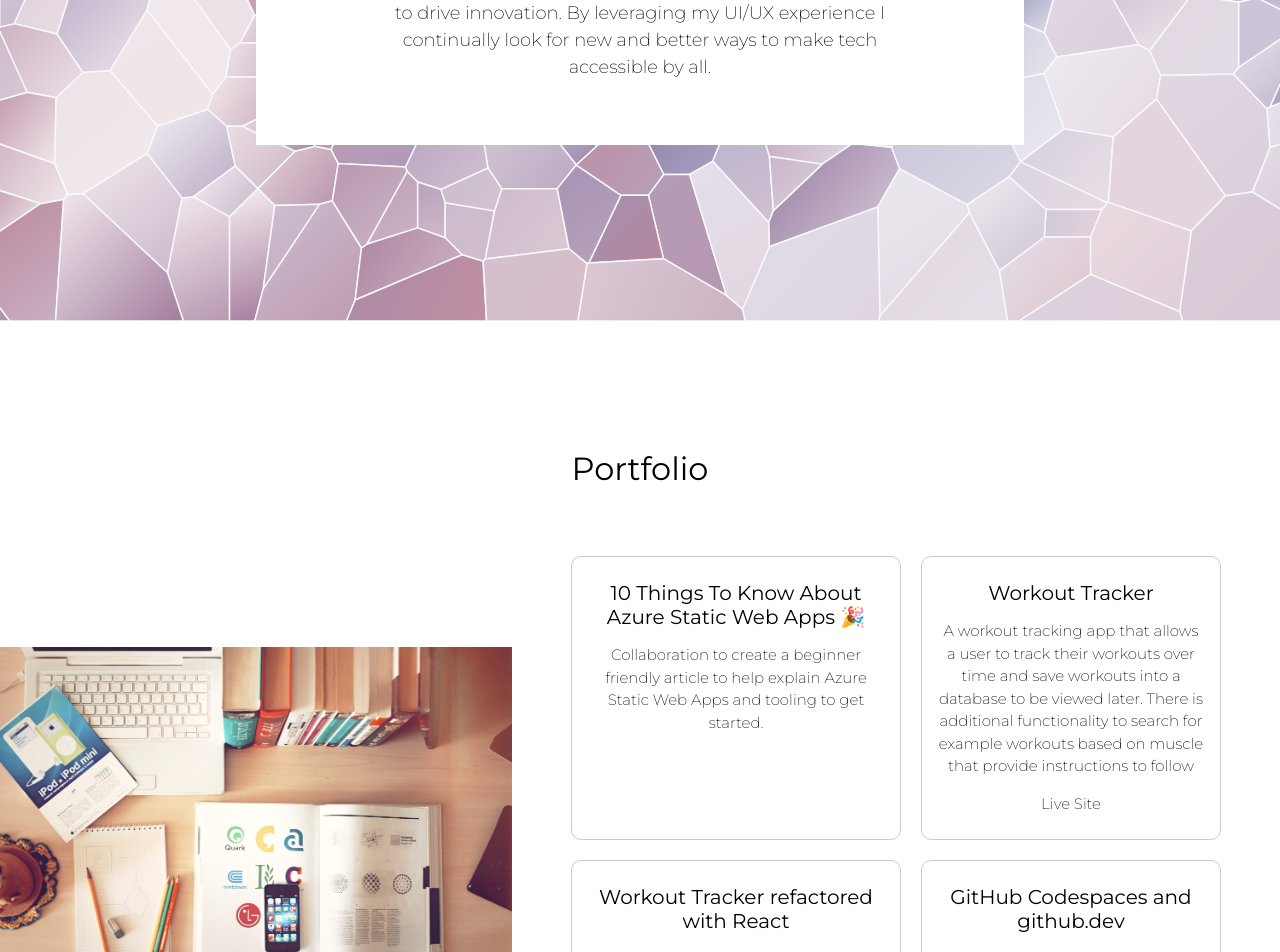
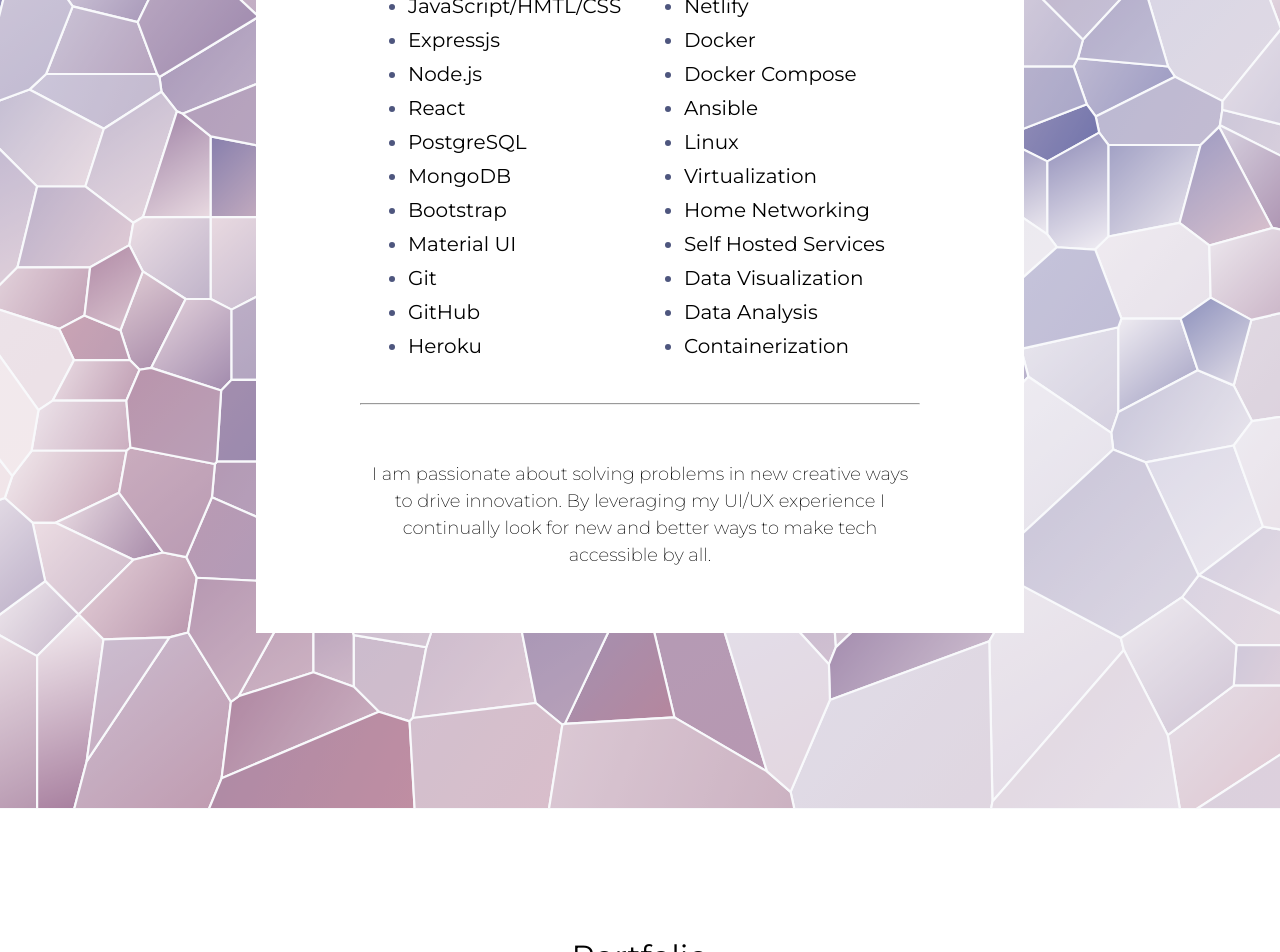
Before and after one commit to tylersb/react-portfolio, a React (Vite) app: page / in a window 1280 px wide. Shown: the part 1520-2472 px from the top of the page. Built offline with nearby package versions, Linux system fonts and the light colour scheme.

Commit message:
updates skills section and personal brand statement

```diff
--- a/src/Components/About.jsx
+++ b/src/Components/About.jsx
@@ -1,10 +1,4 @@
-/**
- * About component
- *
- * Space for you to describe more about yourself.
- */
-
-import React from "react";
+import React from 'react';
 
 /**
  * About background image
@@ -16,27 +10,41 @@
  * Need an image? Check out https://unsplash.com to download a image you
  * freely use on your site.
  */
-import image from "../images/mosaic.svg";
+import image from '../images/mosaic.svg';
 
-const imageAltText = "purple and blue abstract background";
+const imageAltText = 'purple and blue abstract background';
 
-/**
- * Sort description that expands on your title on the Home component.
- */
 const description =
-  "I'm a UI/UX student studying at Barnett Technical University. I enjoy creating unique and simplistic user interfaces in creative ways.";
+  'I am a highly driven Full-Stack Software Engineer with a passion for learning and solving complex problems. My expertise in debugging, attention to detail, and flexible thought process allows me to swiftly ramp up on new technologies and find creative solutions to meet project goals. My background in psychology and experience in recruiting has honed my interpersonal skills, allowing me to effectively collaborate with teams and stakeholders at all levels.';
 
 /**
  * List of some of skills or technologies you work on, are learning,
  * passionate about, or enjoy,
- */
+//  */
+
 const skillsList = [
-  "Web design",
-  "User experience",
-  "Inclusive design",
-  "Focus group testing",
-  "Mobile user interfaces",
-  "Graphic design",
+  'JavaScript/HMTL/CSS',
+  'Expressjs',
+  'Node.js',
+  'React',
+  'PostgreSQL',
+  'MongoDB',
+  'Bootstrap',
+  'Material UI',
+  'Git',
+  'GitHub',
+  'Heroku',
+  'Netlify',
+  'Docker',
+  'Docker Compose',
+  'Ansible',
+  'Linux',
+  'Virtualization',
+  'Home Networking',
+  'Self Hosted Services',
+  'Data Visualization',
+  'Data Analysis',
+  'Containerization',
 ];
 
 /**
@@ -45,7 +53,7 @@
  * about you on a professional level.
  */
 const detailOrQuote =
-  "I am passionate about solving problems in new creative ways to drive innovation. By leveraging my UI/UX experience I continually look for new and better ways to make tech accessible by all.";
+  'I am passionate about solving problems in new creative ways to drive innovation. By leveraging my UI/UX experience I continually look for new and better ways to make tech accessible by all.';
 
 const About = () => {
   return (
@@ -53,11 +61,11 @@
       <img className="background" src={image} alt={imageAltText} />
       <div
         style={{
-          backgroundColor: "white",
-          width: "50%",
-          padding: "4rem",
-          margin: "3rem auto",
-          textAlign: "center",
+          backgroundColor: 'white',
+          width: '50%',
+          padding: '4rem',
+          margin: '3rem auto',
+          textAlign: 'center'
         }}
       >
         <h2>About Myself</h2>
@@ -65,11 +73,11 @@
         <hr />
         <ul
           style={{
-            textAlign: "left",
+            textAlign: 'left',
             columns: 2,
-            fontSize: "1.25rem",
-            margin: "2rem 3rem",
-            gap: "3rem",
+            fontSize: '1.25rem',
+            margin: '2rem 3rem',
+            gap: '3rem'
           }}
         >
           {skillsList.map((skill) => (
@@ -77,7 +85,7 @@
           ))}
         </ul>
         <hr />
-        <p style={{ padding: "1rem 3rem 0" }}>{detailOrQuote}</p>
+        <p style={{ padding: '1rem 3rem 0' }}>{detailOrQuote}</p>
       </div>
     </section>
   );
--- a/src/Components/Portfolio.jsx
+++ b/src/Components/Portfolio.jsx
@@ -1,14 +1,4 @@
-/**
- * Portfolio component
- *
- * Highlights some of  your creations. These can be designs, websites,
- * open source contributions, articles you've written and more.
- *
- * This is a great area for you to to continually add to and refine
- * as you continue to learn and create.
- */
-
-import React from "react";
+import React from 'react';
 
 /**
  * Desk image
@@ -19,53 +9,43 @@
  * Need an image? Check out https://unsplash.com to download a photo you
  * freely use on your site.
  */
-import image from "../images/design-desk.jpeg";
+import image from '../images/design-desk.jpeg';
 
-const imageAltText = "desktop with books and laptop";
+const imageAltText = 'desktop with books and laptop';
 
-/**
- * Project list
- *
- * An array of objects that will be used to display for your project
- * links section. Below is a sample, update to reflect links you'd like to highlight.
- */
 const projectList = [
   {
-    title: "10 Things To Know About Azure Static Web Apps 🎉",
+    title: 'Workout Tracker (Node, Express, Postgres)',
     description:
-      "Collaboration to create a beginner friendly article to help explain Azure Static Web Apps and tooling to get started.",
-    url: "https://dev.to/azure/10-things-to-know-about-azure-static-web-apps-3n4i",
+      'A workout tracking app that allows a user to track their workouts over time and save workouts into a database to be viewed later. There is additional functionality to search for example workouts based on muscle that provide instructions to follow',
+    url: 'https://github.com/tylersb/workout-tracker',
+    live: 'https://t-workout-tracker.herokuapp.com/'
   },
   {
-    title: "Workout Tracker",
+    title: 'Workout Tracker Refactored into a SPA (MERN)',
     description:
-      "A workout tracking app that allows a user to track their workouts over time and save workouts into a database to be viewed later. There is additional functionality to search for example workouts based on muscle that provide instructions to follow",
-    url: "https://github.com/tylersb/workout-tracker",
-    live: "https://t-workout-tracker.herokuapp.com/",
+      'A refactor of my previous workout tracker app in React to take advantage of the flexibility it offers and to practice approaching a previous project with a react mindset.',
+    url: 'https://github.com/tylersb/react-workout-tracker',
+    backend: 'https://github.com/tylersb/react-workout-tracker-server'
   },
   {
-    title: "Workout Tracker refactored with React",
+    title: 'Food Delivery App (MERN)',
     description:
-      "A refactor of my previous workout tracker app in React to take advantage of the flexibility it offers and to practice approaching a previous project with a react mindset.",
-    url: "https://github.com/tylersb/react-workout-tracker",
-  },
-  {
-    title: "GitHub Codespaces and github.dev",
-    description:
-      "Video interview to explain when to use GitHub.dev versus GitHub Codespaces, and how best to use each tool.",
-    url: "https://www.youtube.com/watch?v=c3hHhRME_XI",
-  },
+      'A food delivery app that allows a user to pick from a variety of restaurants and order food to be delivered to their home. The app also allows a user to create an account, view past orders, as well as register new restaurants to be included in the app.',
+    url: 'https://github.com/tylersb/project-3-client',
+    backend: 'https://github.com/tylersb/project-3-server'
+  }
 ];
 
 const Portfolio = () => {
   return (
     <section className="light" id="portfolio">
       <h2>Portfolio</h2>
-      <div style={{ display: "flex", flexDirection: "row", paddingTop: "3rem" }}>
-        <div style={{ maxWidth: "40%", alignSelf: "center" }}>
+      <div style={{ display: 'flex', flexDirection: 'row', paddingTop: '3rem' }}>
+        <div style={{ maxWidth: '40%', alignSelf: 'center' }}>
           <img
             src={image}
-            style={{ height: "90%", width: "100%", objectFit: "cover" }}
+            style={{ height: '90%', width: '100%', objectFit: 'cover', animation: "1s ease-out 0s 1 slideInLeft" }}
             alt={imageAltText}
           />
         </div>
@@ -73,12 +53,17 @@
           {projectList.map((project) => (
             <div className="box" key={project.title}>
               <a href={project.url} target="_blank" rel="noopener noreferrer">
-                <h3 style={{ flexBasis: "40px" }}>{project.title}</h3>
+                <h3 style={{ flexBasis: '40px' }}>{project.title}</h3>
               </a>
               <p className="small">{project.description}</p>
+              {project.backend && (
+                <a href={project.backend} target="_blank" rel="noopener noreferrer">
+                  <h5 className="small">REST API Server</h5>
+                </a>
+              )}
               {project.live && (
                 <a href={project.live} target="_blank" rel="noopener noreferrer">
-                  <p className="small">Live Site</p>
+                  <h5 className="small">Live Site</h5>
                 </a>
               )}
             </div>
--- a/src/styles.css
+++ b/src/styles.css
@@ -2,15 +2,18 @@
 * CSS file to hold styles that apply across the application
 */
 
-@import url("https://fonts.googleapis.com/css2?family=Cormorant+Garamond:wght@300;400&family=Montserrat:wght@200;400;600;800&display=swap");
+@import url('https://fonts.googleapis.com/css2?family=Cormorant+Garamond:wght@300;400&family=Montserrat:wght@200;400;600;800&display=swap');
 
-html,
+html {
+  scroll-behavior: smooth;
+}
+
 body {
   margin: 0;
   padding: 0;
   height: 100%;
   width: 100%;
-  font-family: "Montserrat", sans-serif;
+  font-family: 'Montserrat', sans-serif;
 }
 
 div#main {
@@ -48,7 +51,7 @@
 
 h1 {
   font-weight: 300;
-  font-family: "Cormorant Garamond", serif;
+  font-family: 'Cormorant Garamond', serif;
   font-size: 7rem;
   margin: 0;
 }
@@ -123,3 +126,12 @@
   width: 30px;
   height: 30px;
 }
+
+@keyframes slideInLeft {
+  0% {
+    transform: translateX(-100%);
+  }
+  100% {
+    transform: translateX(0);
+  }
+}
```
Also changed, not shown: src/App.jsx (+18 -18 lines), 2 other files (tests, documents, lock files or other folders).
